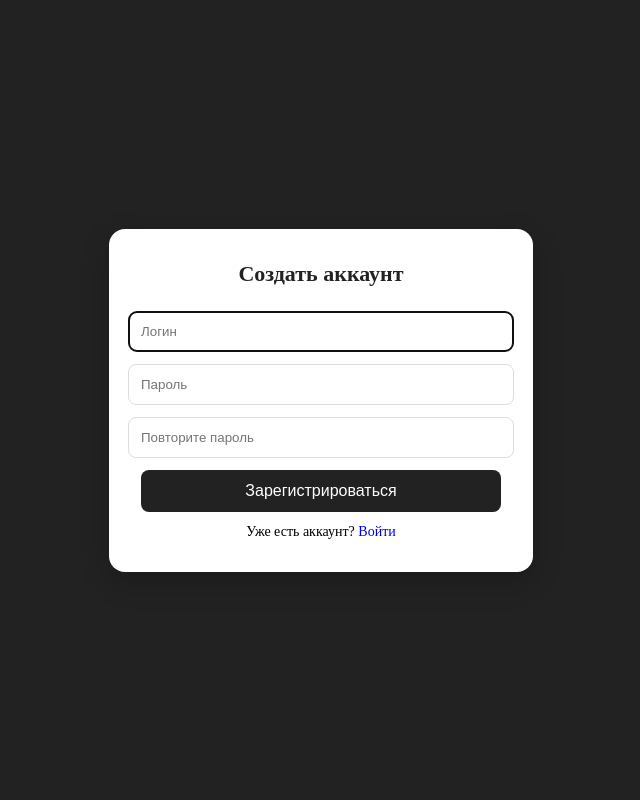
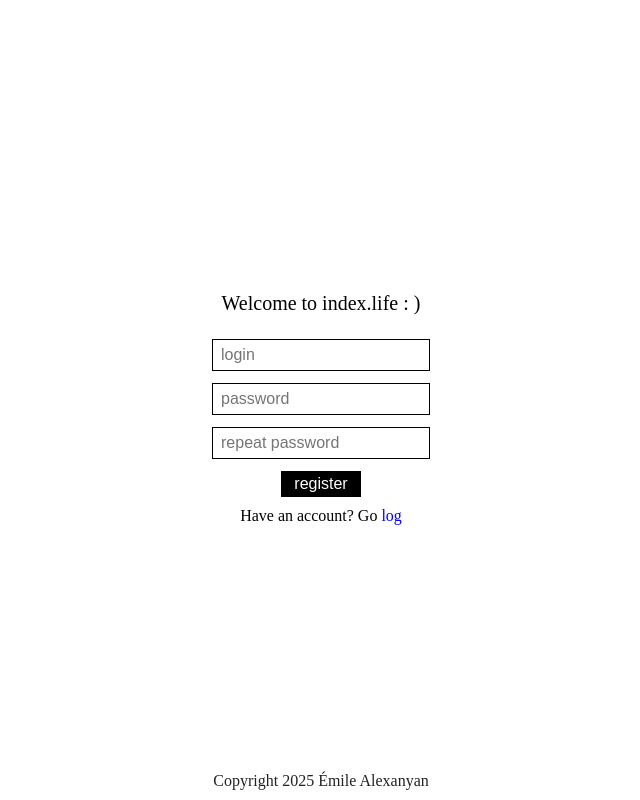
Before and after one commit to CryptoNerf/index.life, a Django app: page /register/ in a window 1280 px wide. Shown: the whole page, without its empty margins (319-959 px from the left). Run offline with Django 5.2, Linux system fonts and the light colour scheme.

Commit message:
fix page log/reg and redisign

```diff
--- a/main/static/main/edit_day.css
+++ b/main/static/main/edit_day.css
@@ -21,7 +21,7 @@ header {
   left: 70px;
   display: flex;
   gap: 24px;
-  font-size: 18px;
+  font-size: 20px;
 }
 .menu-link {
   color: #222;
--- a/main/static/main/login.css
+++ b/main/static/main/login.css
@@ -1,84 +1,84 @@
 body {
   margin: 0;
   height: 100vh;
-  display: grid;
-  place-items: center;
-  background: #222222;
-  font-family: 'Times New Roman', Times, serif;
+  display: flex;
+  flex-direction: column;
+  justify-content: center;
+  align-items: center;
+  background: #fff;
+  font-family: "Times New Roman", Times, serif;
+  color: #000;
 }
 
-.card {
-  width: 360px;
-  background: #fff;
-  padding: 32px;
-  border-radius: 16px;
-  box-shadow: 0 10px 30px rgba(0, 0, 0, .2);
+.center-content {
+  min-height: 100vh;
+  display: flex;
+  flex-direction: column;
+  justify-content: center;
+  align-items: center;
 }
 
-h1 {
-  margin: 0 0 16px;
-  font-size: 22px;
-  color: #222;
-  text-align: center;
+.login-title {
+  margin-bottom: 24px;
+  font-weight: normal;
+  font-size: 20px;
 }
 
-label {
-  display: block;
-  font-size: 13px;
-  color: #555;
-  margin-top: 8px;
+.login-form {
+  display: flex;
+  flex-direction: column;
+  align-items: center;
+  gap: 12px;
 }
 
-.input {
-  width: 100%;
-  padding: 12px;
-  border: 1px solid #ddd;
-  border-radius: 8px;
-  margin: 8px 0 4px;
+.login-input {
+  width: 200px;
+  padding: 6px 8px;
+  border: 1px solid #000;
+  outline: none;
+  font-size: 16px;
 }
 
-.btn {
-  width: 100%;
-  padding: 12px;
-  border: 0;
-  border-radius: 8px;
-  background: #222;
+.login-btn {
+  width: 80px;
+  padding: 4px 0;
+  border: none;
+  background: #000;
   color: #fff;
+  cursor: pointer;
   font-size: 16px;
-  cursor: pointer;
-  margin-top: 8px;
 }
 
-.btn:hover {
-  filter: brightness(.95);
+.login-btn:hover {
+  opacity: 0.9;
 }
 
-.muted {
-  margin-top: 12px;
-  font-size: 14px;
-  text-align: center;
+.login-register {
+  margin-top: 10px;
+  font-size: 16px;
 }
 
-.muted a {
+.login-register a {
+  color: blue;
   text-decoration: none;
 }
 
-.errors,
-.field-errors {
-  font-size: 13px;
-  margin: 6px 0;
+.login-errors {
+  color: red;
+  font-size: 14px;
+  margin-bottom: 10px;
 }
 
-/* Центрирование элементов формы */
-form {
-  display: flex;
-  flex-direction: column;
-  align-items: center;
+.main-footer {
+  position: fixed;
+  left: 0;
+  bottom: 0;
+  width: 100%;
+  margin: 0;
+  text-align: center;
+  color: #222;
+  font-size: 16px;
+  background: #fff;
+  z-index: 10;
+  padding: 10px 0;
 }
-
-form .input,
-form .btn,
-form .field-errors,
-form .errors {
-  align-self: center;
-}
--- a/main/templates/main/mood_grid.html
+++ b/main/templates/main/mood_grid.html
@@ -20,7 +20,7 @@
         <div class="month-block">
           <div class="month-grid">
             {% for day in month.days %}
-              <a href="{% url 'edit_day' day.date %}" class="cube {% if day.filled %}filled{% endif %}" title="{{ day.date }}"></a>
+              <a href="{% url 'edit_day' day.date %}" class="cube{% if day.filled %} filled{% endif %}{% if day.date == today %} today{% endif %}" title="{{ day.date }}"></a>
             {% endfor %}
           </div>
         </div>
--- a/main/templates/main/register.html
+++ b/main/templates/main/register.html
@@ -1,44 +1,37 @@
 <!DOCTYPE html>
 <html lang="ru">
 <head>
-  <meta charset="UTF-8" />
-  <title>Регистрация — index.life</title>
+  <meta charset="UTF-8">
+  <title>register</title>
   {% load static %}
-  <link rel="stylesheet" href="{% static 'main/register.css' %}">
+  <link rel="stylesheet" href="{% static 'main/login.css' %}">
 </head>
 <body>
-  <div class="card">
-    <h1>Создать аккаунт</h1>
-    <form method="post" novalidate>
+  <div class="center-content">
+    <h2 class="login-title">Welcome to index.life : )</h2>
+    <form method="post" class="login-form">
       {% csrf_token %}
-      {% if form.non_field_errors %}
-        <div class="errors">
-          {% for err in form.non_field_errors %}{{ err }}<br>{% endfor %}
+      {% if form.errors %}
+        <div class="login-errors">
+          {% for field in form %}
+            {% for error in field.errors %}
+              <div>{{ error }}</div>
+            {% endfor %}
+          {% endfor %}
+          {% for error in form.non_field_errors %}
+            <div>{{ error }}</div>
+          {% endfor %}
         </div>
       {% endif %}
-      {{ form.username }}
-      {% if form.username.errors %}
-        <div class="field-errors">
-          {% for err in form.username.errors %}{{ err }}{% endfor %}
-        </div>
-      {% endif %}
-      {{ form.password1 }}
-      {% if form.password1.errors %}
-        <div class="field-errors">
-          {% for err in form.password1.errors %}{{ err }}{% endfor %}
-        </div>
-      {% endif %}
-      {{ form.password2 }}
-      {% if form.password2.errors %}
-        <div class="field-errors">
-          {% for err in form.password2.errors %}{{ err }}{% endfor %}
-        </div>
-      {% endif %}
-      <button class="btn" type="submit">Зарегистрироваться</button>
+      <input type="text" name="username" placeholder="login" class="login-input" value="{{ form.username.value|default_if_none:'' }}">
+      <input type="password" name="password1" placeholder="password" class="login-input">
+      <input type="password" name="password2" placeholder="repeat password" class="login-input">
+      <button type="submit" class="login-btn">register</button>
     </form>
-    <div class="muted">
-      Уже есть аккаунт? <a href="{% url 'login' %}">Войти</a>
+    <div class="login-register">
+      Have an account? Go <a href="{% url 'login' %}">log</a>
     </div>
   </div>
+  <footer class="main-footer">Copyright 2025 Émile Alexanyan</footer>
 </body>
 </html>
--- a/main/urls.py
+++ b/main/urls.py
@@ -2,7 +2,7 @@ from django.urls import path
 from . import views
 
 urlpatterns = [
-    path('moods/', views.mood_grid, name='mood_grid'),
+    path('', views.mood_grid, name='mood_grid'),
     path('register/', views.register, name='register'),
     path('day/<str:day>/', views.edit_day, name='edit_day'),
     path('account/', views.account, name='account'),
--- a/main/views.py
+++ b/main/views.py
@@ -1,5 +1,3 @@
-
-
 from django.shortcuts import render, redirect
 from django.contrib.auth import login
 from django.contrib.auth.decorators import login_required
@@ -75,4 +73,5 @@ def mood_grid(request):
         months.append({'days': days})
 
     # Передаем список месяцев для адаптивной сетки
-    return render(request, 'main/mood_grid.html', {'months': months})
+    today = date.today()
+    return render(request, 'main/mood_grid.html', {'months': months, 'today': today})
--- a/myproject/settings.py
+++ b/myproject/settings.py
@@ -126,5 +126,5 @@ DEFAULT_AUTO_FIELD = 'django.db.models.BigAutoField'
 
 
 LOGIN_URL = '/login/'        # куда перекидывать, если не авторизован
-LOGIN_REDIRECT_URL = '/moods/'  # куда отправлять после входа
+LOGIN_REDIRECT_URL = '/'  # куда отправлять после входа
 LOGOUT_REDIRECT_URL = '/login/' # куда отправлять после выхода
```
Also changed, not shown: main/static/main/calendar.css (+6 -2 lines), main/templates/main/login.html (+21 -31 lines).
